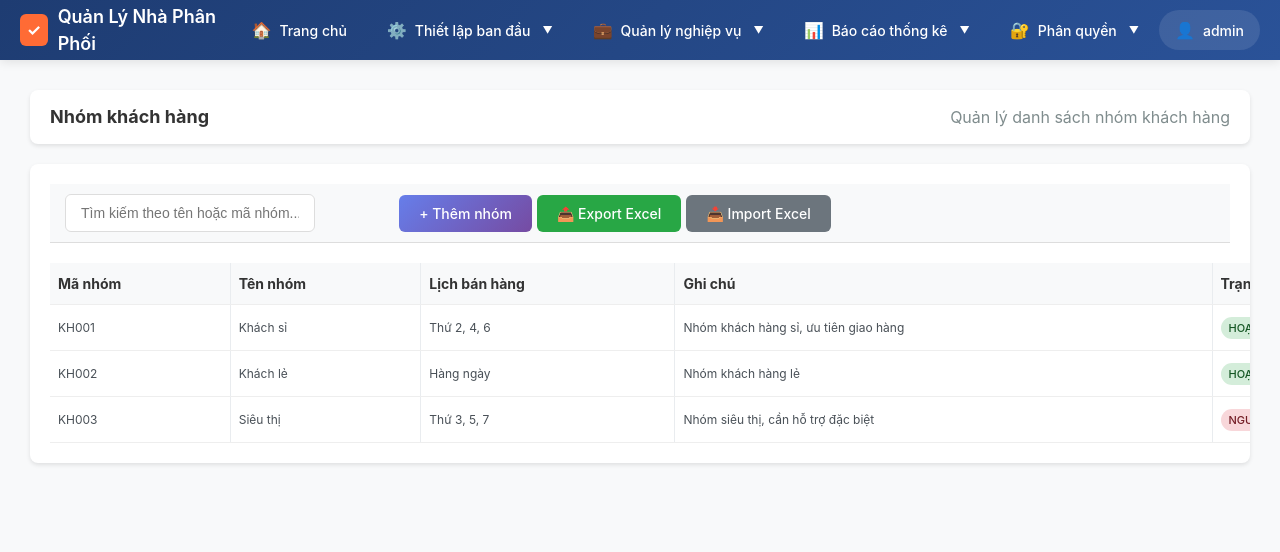
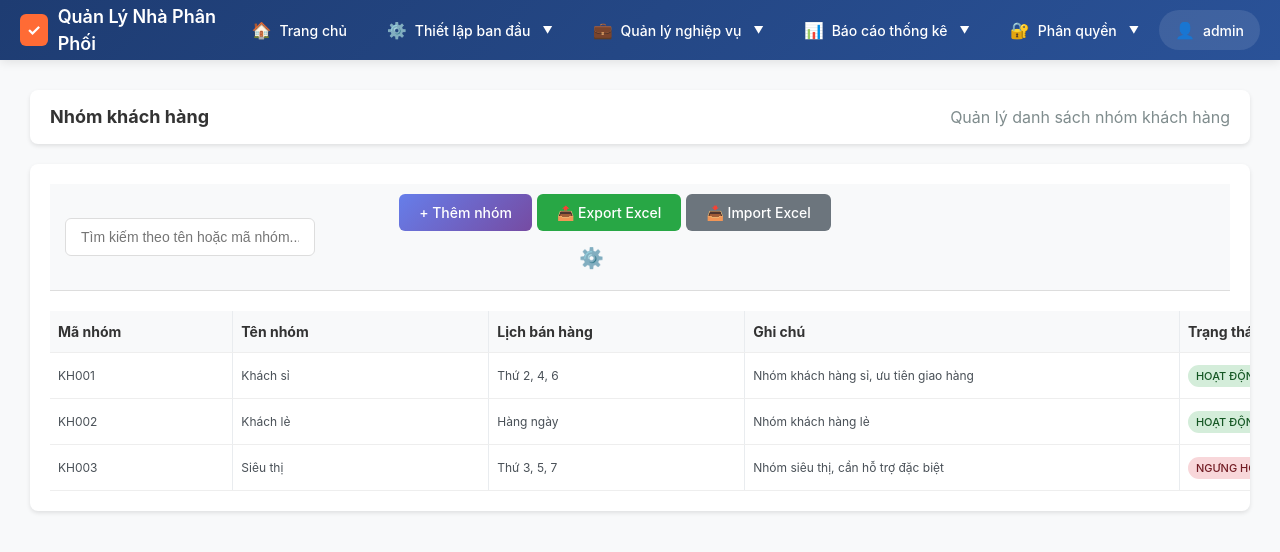
Before and after one commit to VuPhong-PQ/qlnpp, a React (Vite) app: page /setup/customer-groups in a window 1280 px wide. Shown: the top 552 px of the page. Built offline with nearby package versions, Linux system fonts and the light colour scheme.

Commit message:
bổ sung kéo cột và cài dat cột - trang nhóm kh

```diff
--- a/src/components/setup/CustomerGroups.jsx
+++ b/src/components/setup/CustomerGroups.jsx
@@ -1,4 +1,4 @@
-import React, { useState } from 'react';
+import React, { useState, useRef } from 'react';
 import './SetupPage.css';
 
 const CustomerGroups = () => {
@@ -100,6 +100,50 @@ const CustomerGroups = () => {
     alert('Chức năng import Excel đang được phát triển');
   };
 
+
+  // Cột và độ rộng mặc định
+  const groupColumns = [
+    { key: 'code', label: 'Mã nhóm' },
+    { key: 'name', label: 'Tên nhóm' },
+    { key: 'salesSchedule', label: 'Lịch bán hàng' },
+    { key: 'note', label: 'Ghi chú' },
+    { key: 'status', label: 'Trạng thái' },
+    { key: 'actions', label: 'Thao tác', fixed: true }
+  ];
+  const defaultGroupWidths = [100, 140, 140, 180, 110, 110];
+  const [groupColWidths, setGroupColWidths] = useState(defaultGroupWidths);
+  const defaultGroupVisible = groupColumns.map(col => col.key);
+  const [groupVisibleCols, setGroupVisibleCols] = useState(defaultGroupVisible);
+  const [showGroupColSetting, setShowGroupColSetting] = useState(false);
+  const groupTableRef = useRef(null);
+
+  // Kéo cột
+  const handleGroupMouseDown = (index, e, edge) => {
+    e.preventDefault();
+    const startX = e.clientX;
+    const startWidths = [...groupColWidths];
+    const onMouseMove = (moveEvent) => {
+      const delta = moveEvent.clientX - startX;
+      setGroupColWidths((widths) => {
+        const newWidths = [...widths];
+        if (edge === 'right' && index < widths.length - 1) {
+          newWidths[index] = Math.max(50, startWidths[index] + delta);
+          newWidths[index + 1] = Math.max(50, startWidths[index + 1] - delta);
+        } else if (edge === 'left' && index > 0) {
+          newWidths[index] = Math.max(50, startWidths[index] - delta);
+          newWidths[index - 1] = Math.max(50, startWidths[index - 1] + delta);
+        }
+        return newWidths;
+      });
+    };
+    const onMouseUp = () => {
+      document.removeEventListener('mousemove', onMouseMove);
+      document.removeEventListener('mouseup', onMouseUp);
+    };
+    document.addEventListener('mousemove', onMouseMove);
+    document.addEventListener('mouseup', onMouseUp);
+  };
+
   return (
     <div className="setup-page">
       <div className="page-header">
@@ -108,7 +152,7 @@ const CustomerGroups = () => {
       </div>
 
       <div className="data-table-container">
-        <div className="table-header">
+        <div className="table-header" style={{ position: 'relative' }}>
           <input
             type="text"
             placeholder="Tìm kiếm theo tên hoặc mã nhóm..."
@@ -133,33 +177,119 @@ const CustomerGroups = () => {
             <button className="btn btn-secondary" onClick={handleImport}>
               📥 Import Excel
             </button>
+            <button
+              className="btn btn-settings"
+              style={{ background: 'transparent', border: 'none', marginLeft: 8, fontSize: 20, cursor: 'pointer' }}
+              title="Cài đặt cột hiển thị"
+              onClick={() => setShowGroupColSetting(v => !v)}
+            >
+              <span role="img" aria-label="settings">⚙️</span>
+            </button>
+          </div>
+
+          {/* Popup chọn cột hiển thị */}
+          {showGroupColSetting && (
+            <div style={{
+              position: 'fixed',
+              top: '80px',
+              right: '40px',
+              background: '#fff',
+              border: '1px solid #eee',
+              borderRadius: 8,
+              boxShadow: '0 6px 24px rgba(0,0,0,0.18)',
+              zIndex: 9999,
+              minWidth: 220,
+              padding: 14
+            }}>
+              <div style={{ display: 'flex', alignItems: 'center', marginBottom: 8 }}>
+                <input
+                  type="checkbox"
+                  checked={groupVisibleCols.length === groupColumns.length}
+                  onChange={e => setGroupVisibleCols(e.target.checked ? defaultGroupVisible : [])}
+                  style={{ marginRight: 6 }}
+                />
+                <span style={{ fontWeight: 500 }}>Cột hiển thị</span>
+                <button
+                  style={{ marginLeft: 'auto', background: 'none', border: 'none', color: '#1890ff', cursor: 'pointer' }}
+                  onClick={() => setGroupVisibleCols(defaultGroupVisible)}
+                >Làm lại</button>
+              </div>
+              <div style={{ fontSize: 13, color: '#888', marginBottom: 4 }}>Chưa cố định</div>
+              {groupColumns.filter(col => !col.fixed).map(col => (
+                <div key={col.key} style={{ display: 'flex', alignItems: 'center', marginBottom: 2 }}>
+                  <span style={{ color: '#ccc', marginRight: 4, fontSize: 15, cursor: 'grab' }}>⋮⋮</span>
+                  <input
+                    type="checkbox"
+                    checked={groupVisibleCols.includes(col.key)}
+                    onChange={e => {
+                      if (e.target.checked) setGroupVisibleCols(cols => [...cols, col.key]);
+                      else setGroupVisibleCols(cols => cols.filter(k => k !== col.key));
+                    }}
+                    style={{ marginRight: 6 }}
+                  />
+                  <span>{col.label}</span>
+                </div>
+              ))}
+              <div style={{ fontSize: 13, color: '#888', margin: '6px 0 2px' }}>Cố định phải</div>
+              <div style={{ display: 'flex', alignItems: 'center', opacity: 0.7 }}>
+                <span style={{ color: '#ccc', marginRight: 4, fontSize: 15 }}>⋮⋮</span>
+                <input type="checkbox" checked disabled style={{ marginRight: 6 }} />
+                <span>Thao tác</span>
               </div>
             </div>
+          )}
+        </div>
 
-        <table className="data-table">
+        <table className="data-table" ref={groupTableRef}>
+          <colgroup>
+            {groupColWidths.map((w, i) => (
+              groupVisibleCols.includes(groupColumns[i].key) ? <col key={i} style={{ width: w }} /> : null
+            ))}
+          </colgroup>
           <thead>
             <tr>
-              <th>Mã nhóm</th>
-              <th>Tên nhóm</th>
-              <th>Lịch bán hàng</th>
-              <th>Ghi chú</th>
-              <th>Trạng thái</th>
-              <th>Thao tác</th>
+              {groupColumns.map((col, idx, arr) => (
+                groupVisibleCols.includes(col.key) ? (
+                  <th key={col.key} style={{ position: 'relative' }}>
+                    {/* Mép trái */}
+                    {idx > 0 && groupVisibleCols.includes(arr[idx - 1].key) && (
+                      <span
+                        className="col-resizer left"
+                        onMouseDown={e => handleGroupMouseDown(idx, e, 'left')}
+                        style={{ position: 'absolute', left: 0, top: 0, height: '100%', width: 6, cursor: 'col-resize', zIndex: 2 }}
+                      />
+                    )}
+                    {col.label}
+                    {/* Mép phải */}
+                    {idx < arr.length - 1 && groupVisibleCols.includes(arr[idx + 1].key) && (
+                      <span
+                        className="col-resizer right"
+                        onMouseDown={e => handleGroupMouseDown(idx, e, 'right')}
+                        style={{ position: 'absolute', right: 0, top: 0, height: '100%', width: 6, cursor: 'col-resize', zIndex: 2 }}
+                      />
+                    )}
+                  </th>
+                ) : null
+              ))}
             </tr>
           </thead>
           <tbody>
             {filteredGroups.map((group) => (
               <tr key={group.id}>
-                <td>{group.code}</td>
-                <td>{group.name}</td>
-                <td>{group.salesSchedule}</td>
-                <td>{group.note}</td>
-                <td>
+                {groupColumns.map((col, idx) => {
+                  if (!groupVisibleCols.includes(col.key)) return null;
+                  if (col.key === 'status') {
+                    return (
+                      <td key={col.key}>
                         <span className={`status-badge ${group.status === 'active' ? 'status-active' : 'status-inactive'}`}>
                           {group.status === 'active' ? 'Hoạt động' : 'Ngưng hoạt động'}
                         </span>
                       </td>
-                <td>
+                    );
+                  }
+                  if (col.key === 'actions') {
+                    return (
+                      <td key={col.key}>
                         <div className="action-buttons">
                           <button
                             className="btn btn-secondary btn-small"
@@ -175,6 +305,10 @@ const CustomerGroups = () => {
                           </button>
                         </div>
                       </td>
+                    );
+                  }
+                  return <td key={col.key}>{group[col.key]}</td>;
+                })}
               </tr>
             ))}
           </tbody>
```
Lines whose indentation alone changed are shown as unchanged.
